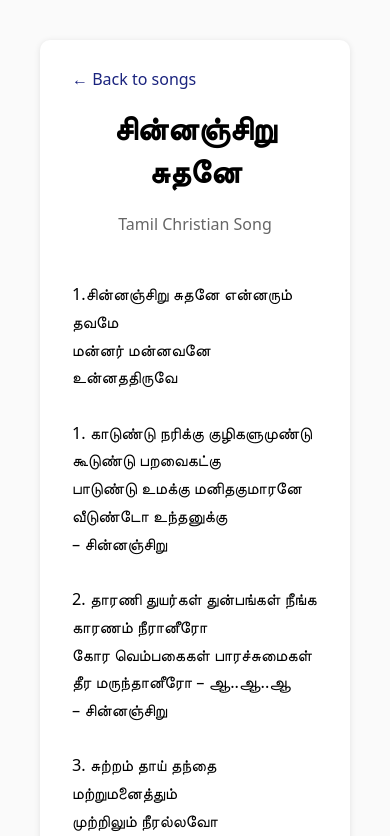
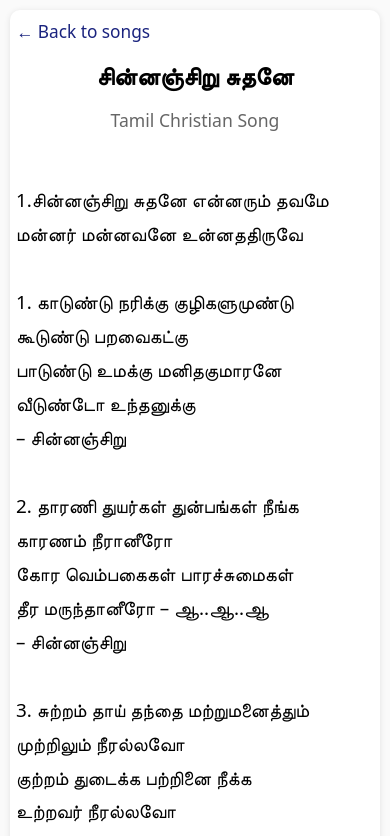
Before and after one commit to hem-cruz/song-site, a plain HTML site: page song1.html in a window 390 px wide. Shown: the top 836 px of the page. Drawn offline with Linux system fonts and the light colour scheme.

Commit message:
Enhance song1.html with responsive design
Added viewport meta tag and responsive styles.

```diff
--- a/song1.html
+++ b/song1.html
@@ -2,6 +2,7 @@
 <html lang="ta">
 <head>
   <meta charset="UTF-8" />
+  <meta name="viewport" content="width=device-width, initial-scale=1">
   <title>சின்னஞ்சிறு சுதனே</title>
   <style>
     body { font-family: system-ui, sans-serif; margin: 40px; background:#fafafa; }
@@ -11,8 +12,17 @@
     .meta { text-align:center; color:#666; margin-bottom:18px; }
     .lyrics { white-space:pre-line; line-height:1.7; font-size:1.02rem; }
     a.back { display:inline-block; margin-bottom:16px; color:#1a237e; text-decoration:none; }
+    @media (max-width: 600px) {
+      body { margin: 10px; }
+      .container { padding: 10px 6px; }
+      h1 { font-size: 1.5rem; }
+      .meta { font-size: 1.1rem; }
+      .lyrics { font-size: 1.18rem; line-height: 1.8; }
+      a.back { font-size: 1.08rem; }
+    }
   </style>
 </head>
+
 <body>
   <div class="container">
     <a class="back" href="index.html">← Back to songs</a>
```
